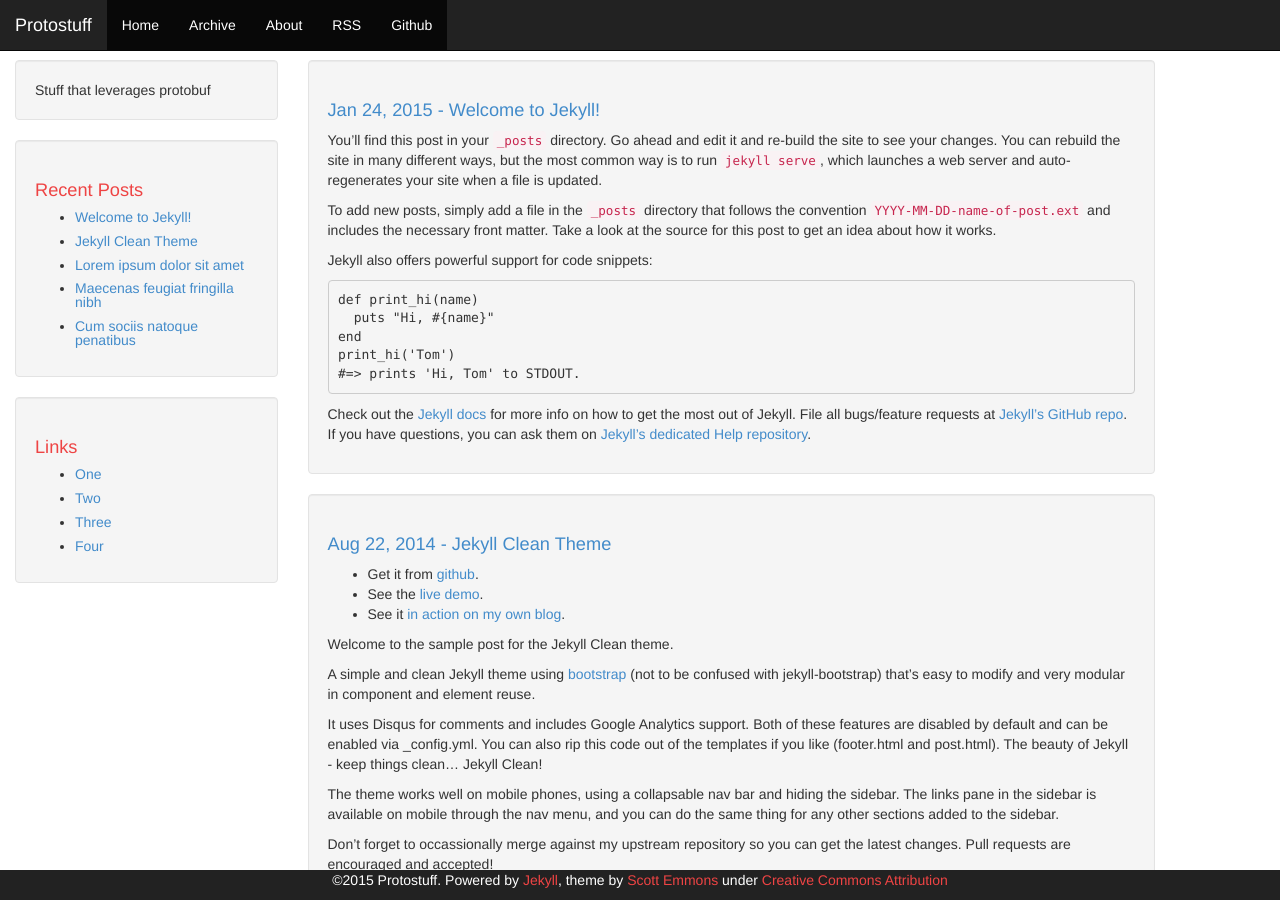
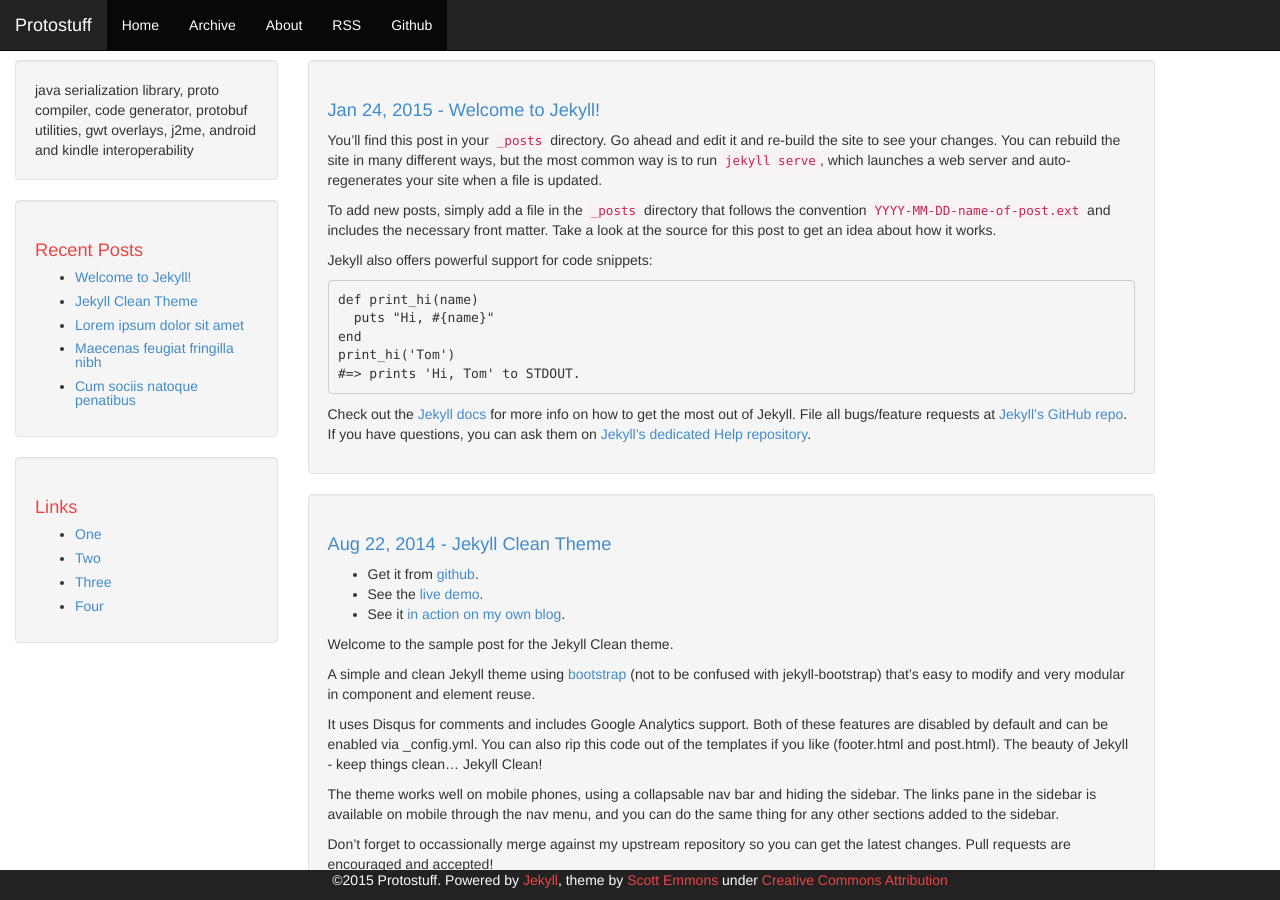
Before and after one commit to protostuff/protostuff.github.io, a Jekyll site: the page built from index.html, in a window 1280 px wide and 900 px high. Built offline with Jekyll 4.4.1, drawn with Linux system fonts in a browser that asks for light colours; Markdown is read by kramdown in place of the engine named in the settings; the list of posts is cut into pages by our own code.

Commit message:
update description

```diff
--- a/_config.yml
+++ b/_config.yml
@@ -1,7 +1,7 @@
 # Jekyll configuration
 
 name: Protostuff
-description: Stuff that leverages protobuf
+description: java serialization library, proto compiler, code generator, protobuf utilities, gwt overlays, j2me, android and kindle interoperability
 
 # url is currently only used only for the RSS feed in feed.xml
 url: http://www.protostuff.io
```
